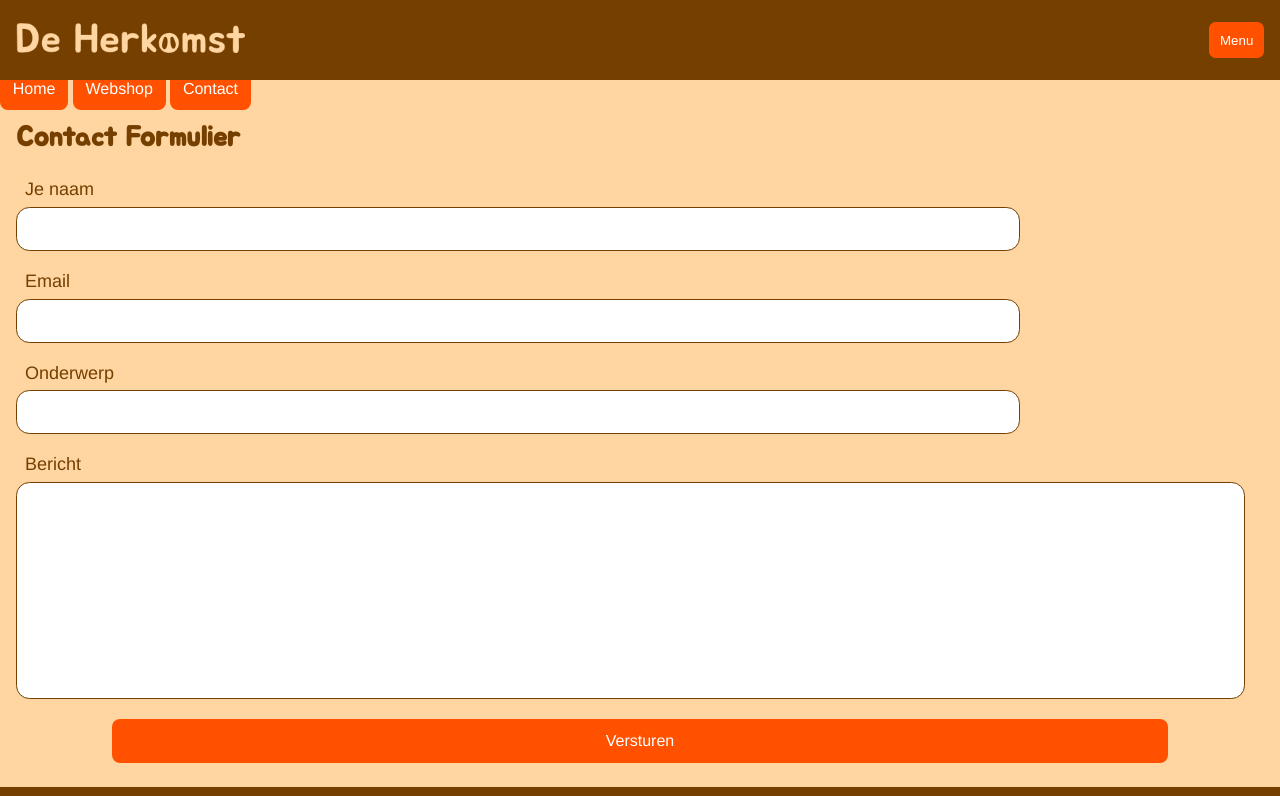
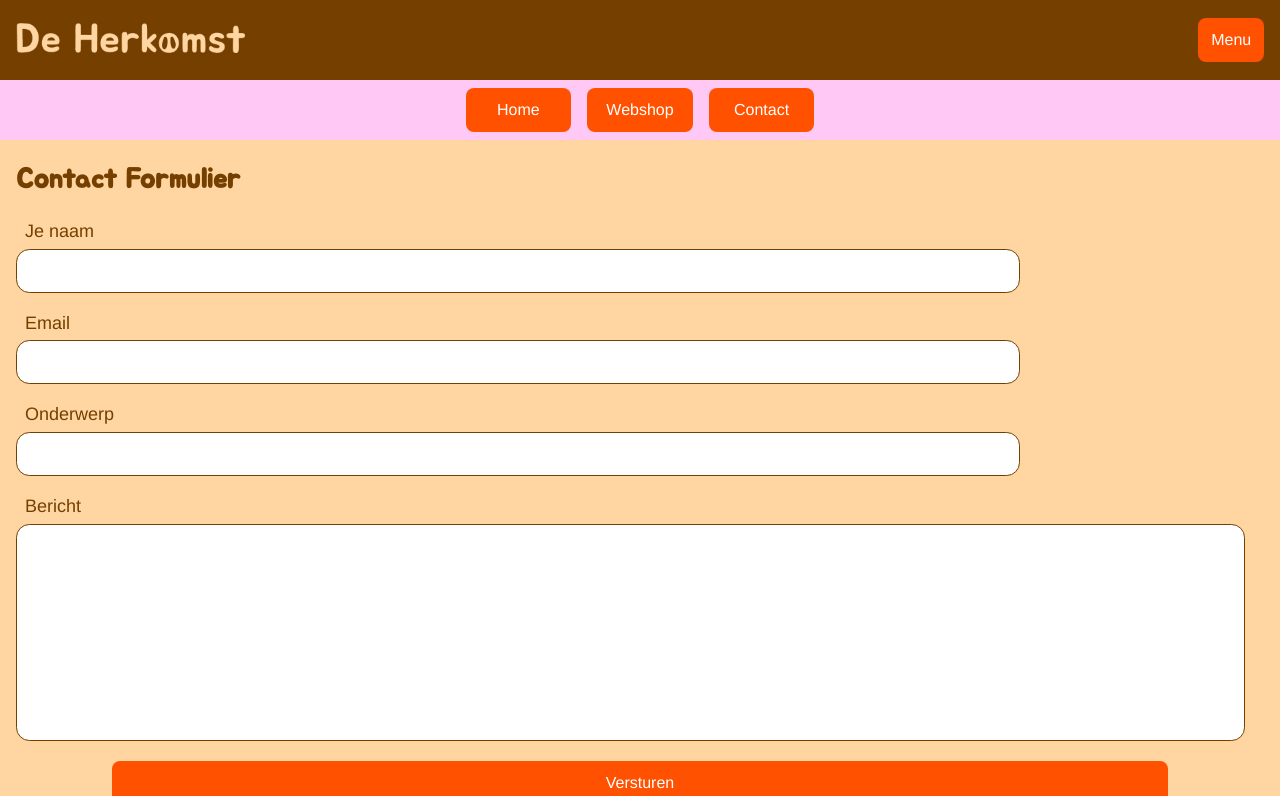
Before and after one commit to Eysovv/project_indi, a plain HTML site: page contact.html in a window 1280 px wide. Both pictures are taken after a click on the button "Menu". Shown: the top 796 px of the page. Drawn offline with Linux system fonts and the light colour scheme; a web font is replaced by a local one.

Commit message:
Update stylesheet.css

```diff
--- a/stylesheet.css
+++ b/stylesheet.css
@@ -74,6 +74,8 @@ h6{
     border-radius: 0.5em;
     color: white;
     text-decoration: none;
+    font-family: "Gabarito", Helvetica, Arial, sans-serif;
+    font-size: 16px;
 }
 
 .btn:hover{
@@ -90,6 +92,23 @@ header{
     position: sticky;
     top: 0;
     z-index: 1;
+}
+
+.menu {
+    display: flex;
+    justify-content: center;
+    gap: 1em;
+    background-color: var(--pink);
+    padding: 0.5em;
+}
+
+.menu .btn{
+    width: 5em;
+    text-align: center;
+}
+
+.hidden {
+    display: none;
 }
 
 footer ul{
@@ -234,8 +253,6 @@ footer ul li img{
 
 .card2 img{
     max-width: 10em;
-    border-bottom-left-radius: 0;
-    border-bottom-right-radius: 0;
 }
 
 .card2 h3, .card2 h4{
@@ -262,6 +279,7 @@ footer ul li img{
 .add button {
     margin: 0;
     border-bottom-right-radius: 0.8em;
+    font-size: 12px;
 }
 
 #formulier{
```
